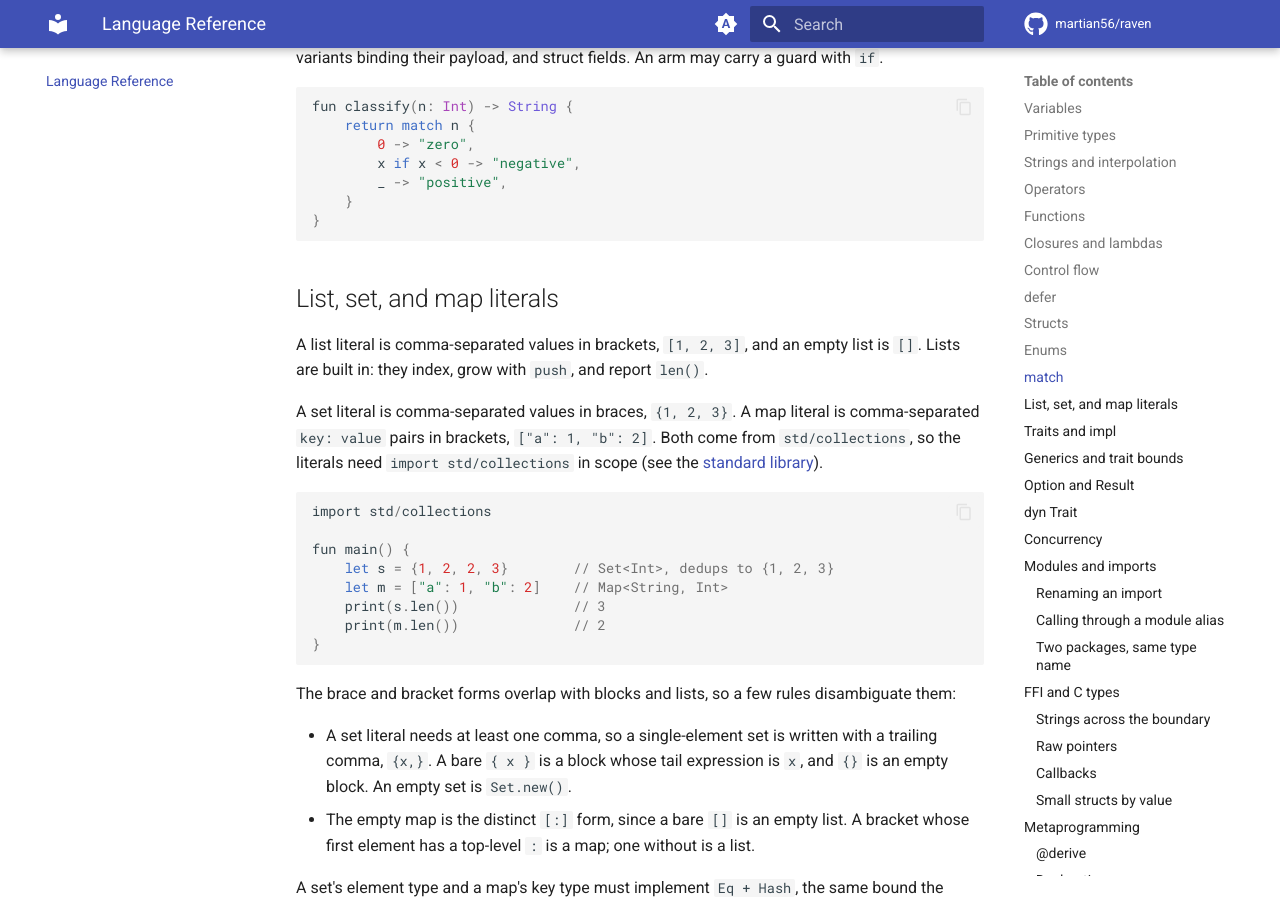
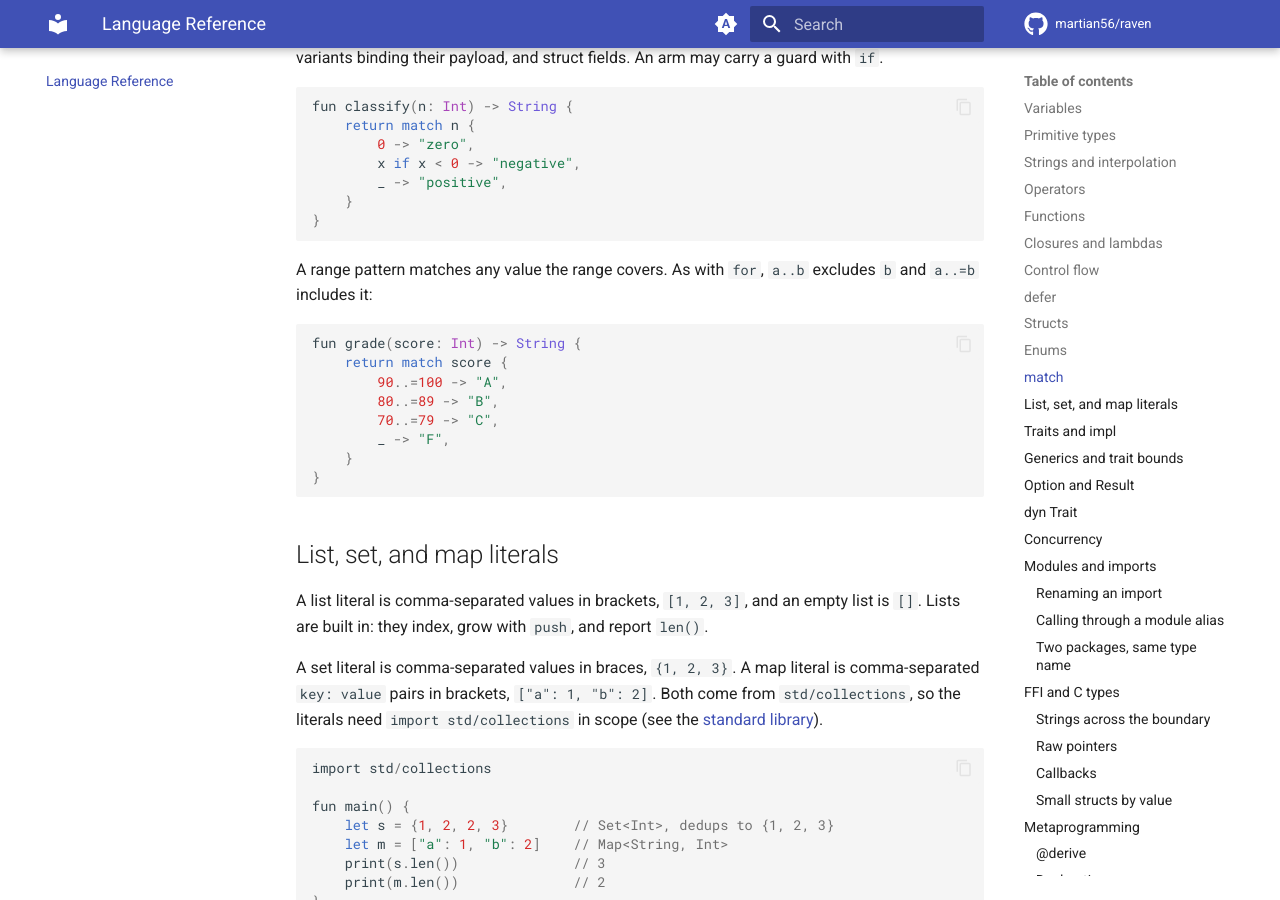
Before and after one commit to martian56/raven, an MkDocs documentation site: the page built from docs/v2/guide/language-reference.md, in a window 1280 px wide and 900 px high, scrolled down 7429 px. Built offline with MkDocs 1.6.1 and Material for MkDocs 9.7.7, drawn with Linux system fonts in a browser that asks for light colours; comment, search, counter and statistics services are not loaded.

Commit message:
docs: show a range-pattern example in the match section

````diff
--- a/docs/v2/guide/language-reference.md
+++ b/docs/v2/guide/language-reference.md
@@ -378,6 +378,20 @@ fun classify(n: Int) -> String {
         0 -> "zero",
         x if x < 0 -> "negative",
         _ -> "positive",
+    }
+}
+```
+
+A range pattern matches any value the range covers. As with `for`, `a..b`
+excludes `b` and `a..=b` includes it:
+
+```rust
+fun grade(score: Int) -> String {
+    return match score {
+        90..=100 -> "A",
+        80..=89 -> "B",
+        70..=79 -> "C",
+        _ -> "F",
     }
 }
 ```
````
